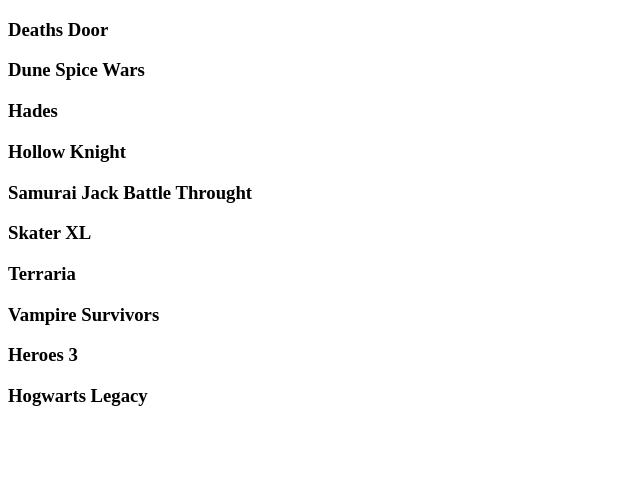
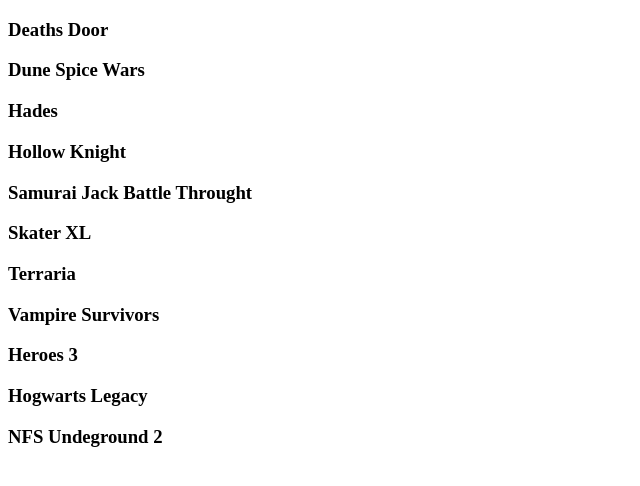
Before and after one commit to IgenJa/Gamek, a plain HTML site: page index.html in a window 1280 px wide. Shown: the whole page, without its empty margins (0-640 px from the left). Drawn offline with Linux system fonts and the light colour scheme.

Commit message:
Update index.html

```diff
--- a/index.html
+++ b/index.html
@@ -16,5 +16,6 @@
     <h3>Vampire Survivors</h3>
     <h3>Heroes 3</h3>
     <h3>Hogwarts Legacy</h3>
+    <h3>NFS Undeground 2</h3>
 </body>
 </html>
```
